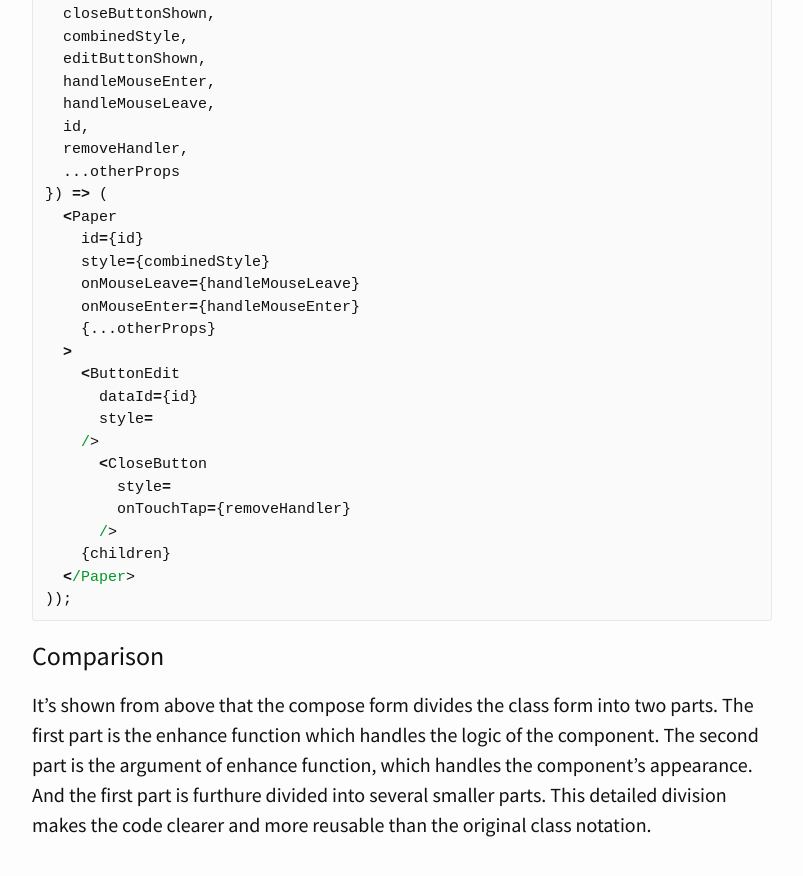
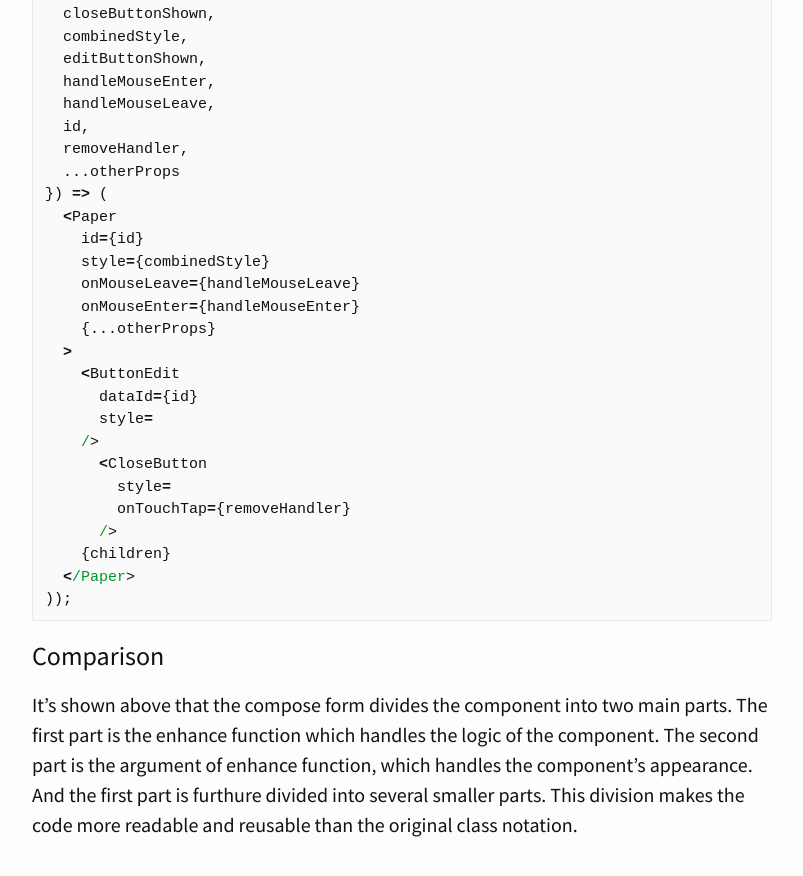
Before and after one commit to xden/xden.github.io, a Jekyll site: the page built from _posts/2016-11-25-divide-react-component.md, in a window 1280 px wide and 900 px high, scrolled down 3105 px. Shown: the top 876 px of the window, without its empty margins (238-1041 px from the left). Built offline with Jekyll 4.4.1, drawn with Linux system fonts in a browser that asks for light colours.

Commit message:
Updated 2016-11-25-divide-react-component.md

```diff
--- a/_posts/2016-11-25-divide-react-component.md
+++ b/_posts/2016-11-25-divide-react-component.md
@@ -167,4 +167,4 @@ export default enhance(({
 
 ### Comparison
 
-It's shown from above that the compose form divides the class form into two parts. The first part is the enhance function which handles the logic of the component. The second part is the argument of enhance function, which handles the component's appearance. And the first part is furthure divided into several smaller parts. This detailed division makes the code clearer and more reusable than the original class notation.
+It's shown above that the compose form divides the component into two main parts. The first part is the enhance function which handles the logic of the component. The second part is the argument of enhance function, which handles the component's appearance. And the first part is furthure divided into several smaller parts. This division makes the code more readable and reusable than the original class notation.
```
